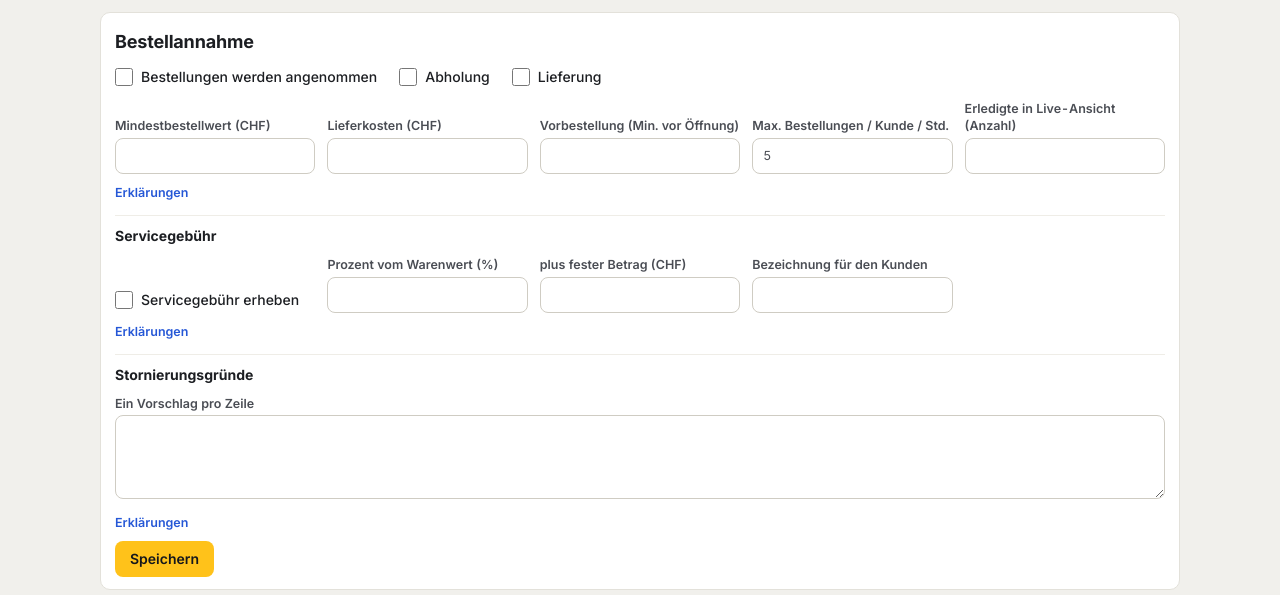
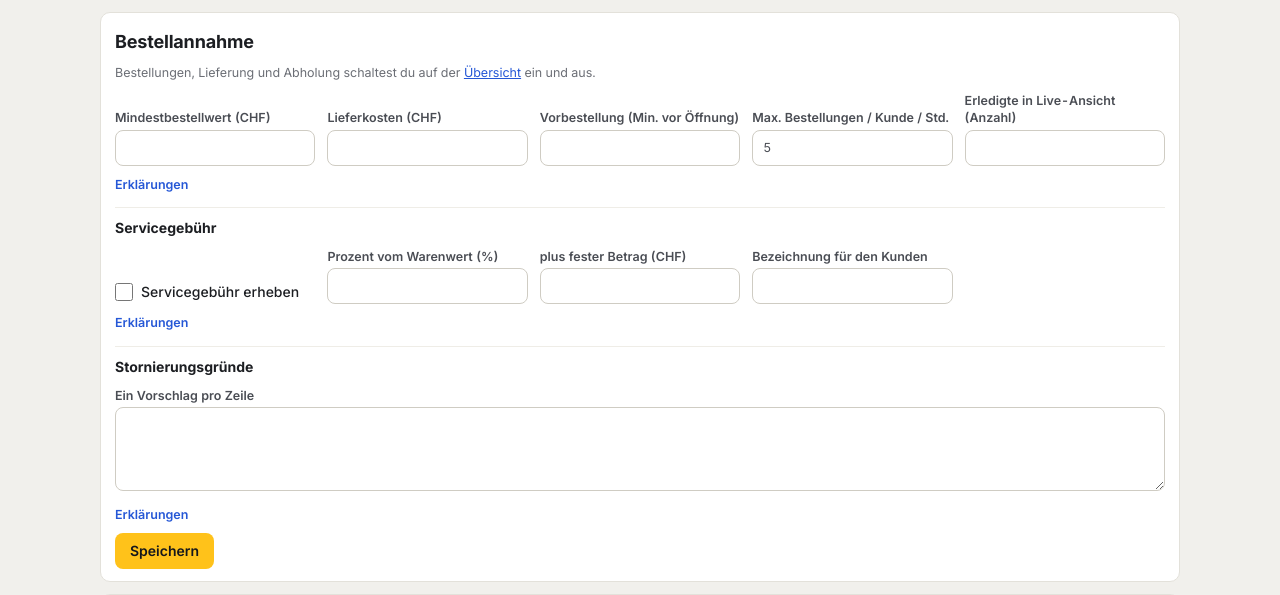
Before and after one commit to resoaga/bstell, a FastAPI app: template app/templates/admin/settings_ordering.html in a window 1280 px wide. Shown: the part 105-700 px from the top of the page. Run offline with FastAPI, Linux system fonts and the light colour scheme; the template is opened without the code that fills it, so the values that code supplies are empty.

Commit message:
Einstellungen: Haken für Bestellungen/Lieferung/Abholung entfernt, nur noch Schalter auf der Übersicht
Co-Authored-By: Claude Sonnet 5.5 <noreply@anthropic.com>

```diff
--- a/app/templates/admin/settings_ordering.html
+++ b/app/templates/admin/settings_ordering.html
@@ -6,11 +6,7 @@
 <section class="category">
   <form method="post" action="/admin/settings/ordering" class="fform">
     <h2>Bestellannahme</h2>
-    <div class="check-row">
-      <label class="checkbox-label"><input type="checkbox" name="accepting_orders" value="true" {{ "checked" if settings.accepting_orders else "" }}> Bestellungen werden angenommen</label>
-      <label class="checkbox-label"><input type="checkbox" name="pickup_enabled" value="true" {{ "checked" if settings.pickup_enabled else "" }}> Abholung</label>
-      <label class="checkbox-label"><input type="checkbox" name="delivery_enabled" value="true" {{ "checked" if settings.delivery_enabled else "" }}> Lieferung</label>
-    </div>
+    <p class="hint" style="margin:0">Bestellungen, Lieferung und Abholung schaltest du auf der <a href="/admin">Übersicht</a> ein und aus.</p>
     <div class="fgrid">
       <label>Mindestbestellwert (CHF)
         <input type="number" step="0.05" min="0" name="minimum_order_value" value="{{ settings.minimum_order_value }}">
@@ -29,7 +25,6 @@
       </label>
     </div>
     <details class="help"><summary>Erklärungen</summary>
-      <p><b>Bestellungen werden angenommen:</b> aus = Laden ist geschlossen, für alle Bestellwege.</p>
       <p><b>Vorbestellung:</b> ab so vielen Minuten vor der Öffnung nimmt die Webseite schon Bestellungen an (bearbeitet ab Öffnung). Davor und nach Ladenschluss ist Bestellen gesperrt, die Seite zeigt Telefon und Öffnungszeit. 0 = nur zu den Öffnungszeiten.</p>
       <p><b>Max. Bestellungen:</b> wer öfter bestellt, wird gebremst und sieht deine Telefonnummer. Pro Telefonnummer gilt dieser Wert, pro Gerät +2, pro Netzwerk das Doppelte (mindestens 10). Zum Testen kannst du ihn erhöhen.</p>
       <p><b>Erledigte in Live-Ansicht:</b> so viele abgeschlossene oder stornierte Bestellungen der letzten 24 Stunden bleiben unter den offenen sichtbar. Ältere findest du unter Bestellungen → Verlauf.</p>
```
Also changed, not shown: app/routers/admin.py (+0 -7 lines).
